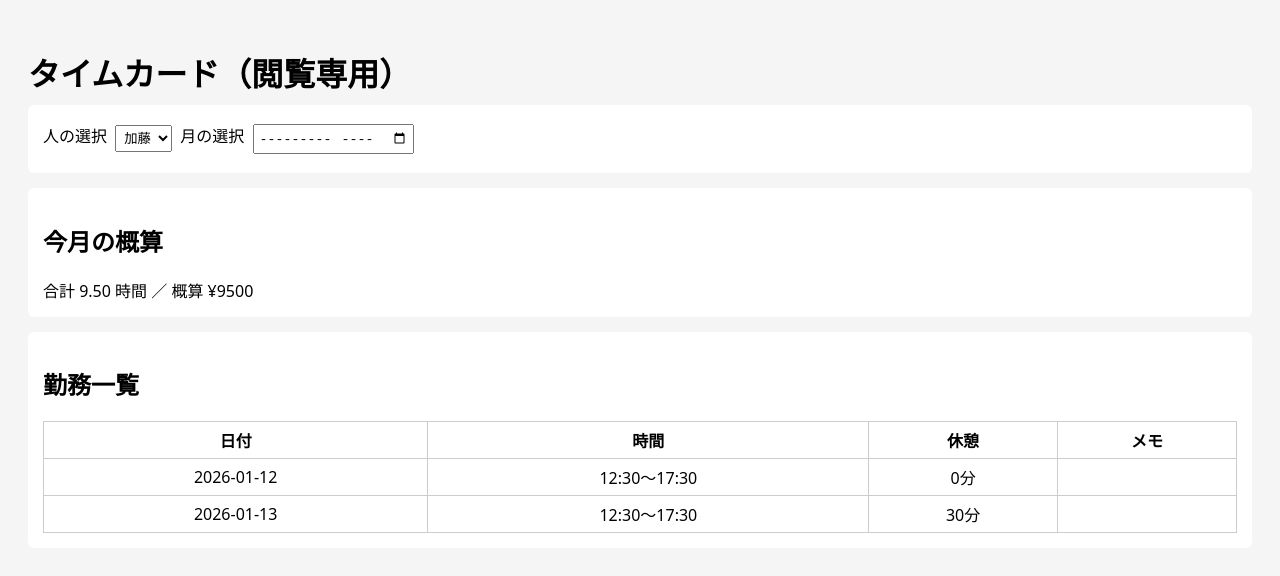
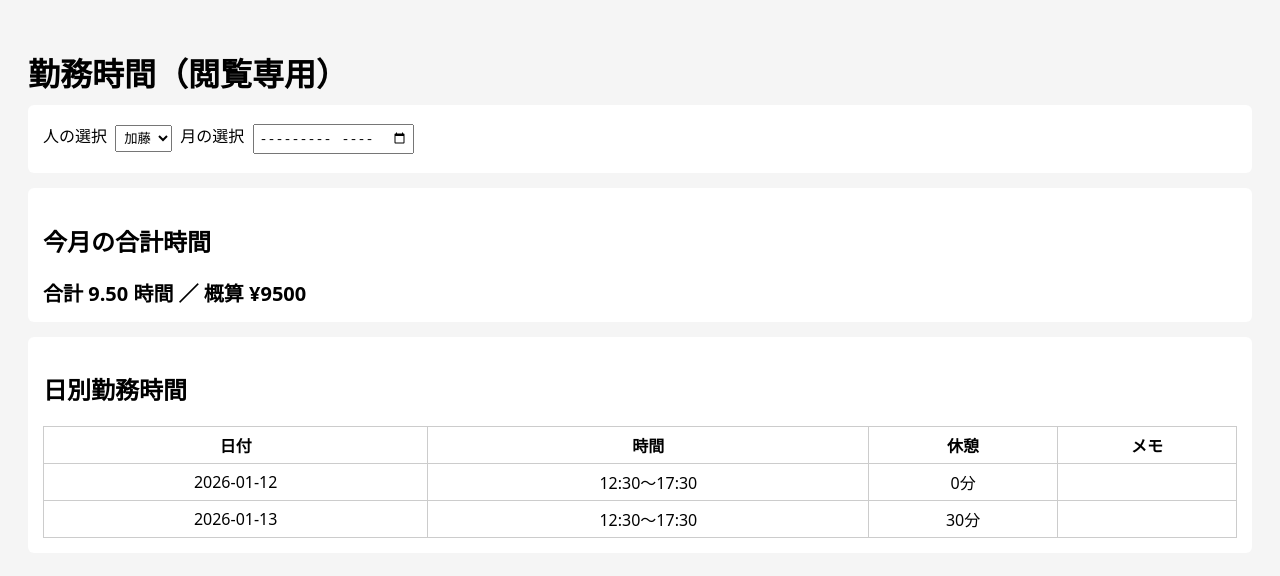
Before and after one commit to choochoo2610-cmyk/-, a plain HTML site: page view.html in a window 1280 px wide. Drawn offline with Linux system fonts and the light colour scheme.

Commit message:
Update view.html

```diff
--- a/view.html
+++ b/view.html
@@ -2,13 +2,13 @@
 <html lang="ja">
 <head>
   <meta charset="UTF-8">
-  <title>タイムカード（閲覧専用）</title>
+  <title>勤務時間一覧（閲覧専用）</title>
   <meta name="viewport" content="width=device-width, initial-scale=1.0">
   <link rel="stylesheet" href="./style.css">
 </head>
 <body>
 
-<h1>タイムカード（閲覧専用）</h1>
+<h1>勤務時間（閲覧専用）</h1>
 
 <section>
   人の選択
@@ -19,12 +19,12 @@
 </section>
 
 <section>
-  <h2>今月の概算</h2>
-  <div id="summary"></div>
+  <h2>今月の合計時間</h2>
+  <div id="summary" style="font-size:20px;font-weight:bold;"></div>
 </section>
 
 <section>
-  <h2>勤務一覧</h2>
+  <h2>日別勤務時間</h2>
   <table id="records"></table>
 </section>
 
```
